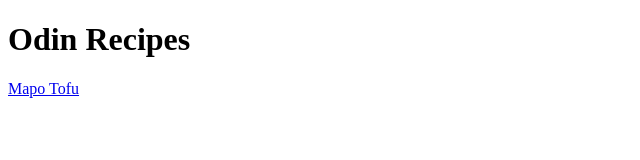
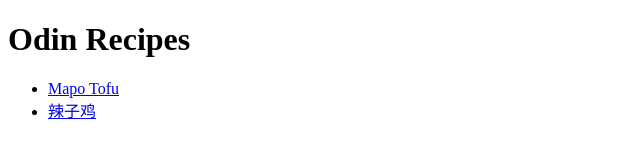
Before and after one commit to junnengsoo/odin-recipes, a plain HTML site: page index.html in a window 1280 px wide. Shown: the whole page, without its empty margins (0-640 px from the left). Drawn offline with Linux system fonts and the light colour scheme.

Commit message:
Change recipe to unordered list

```diff
--- a/index.html
+++ b/index.html
@@ -8,6 +8,9 @@
 </head>
 <body>
     <h1>Odin Recipes</h1>
-    <a href="recipes/mapotofu.html">Mapo Tofu</a>
+    <ul>
+        <li><a href="recipes/mapotofu.html">Mapo Tofu</a></li>
+        <li><a href="recipes/laziji.html">辣子鸡</a></li>
+    </ul>
 </body>
 </html>
```
